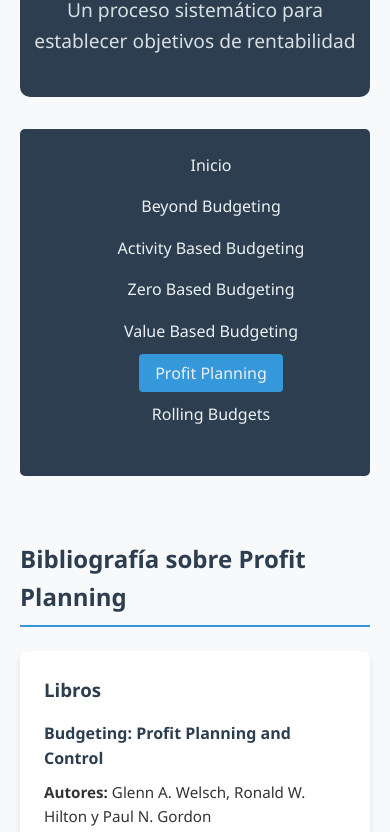
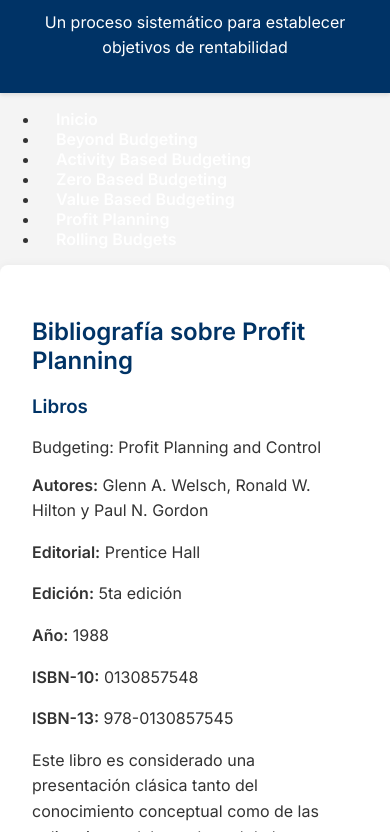
Before and after one commit to Tonymaterazzi23/agile-budgeting-methodologies, a plain HTML site: page profit-planning.html in a window 390 px wide. Shown: the part 88-920 px from the top of the page. Drawn offline with Linux system fonts and the light colour scheme.

Commit message:
Update styles.css

```diff
--- a/css/styles.css
+++ b/css/styles.css
@@ -1,232 +1,53 @@
-/* Estilos generales para el sitio web de Metodologías Ágiles para Presupuestos */
+/* Importa la fuente 'Inter' desde Google Fonts */
+@import url('https://fonts.googleapis.com/css2?family=Inter:wght@400;600&display=swap');
 
-:root {
-  --primary-color: #2c3e50;
-  --secondary-color: #3498db;
-  --accent-color: #e74c3c;
-  --background-color: #f8f9fa;
-  --text-color: #333;
-  --link-color: #2980b9;
-  --link-hover-color: #1a5276;
-  --header-bg: #2c3e50;
-  --header-text: #ecf0f1;
-  --footer-bg: #34495e;
-  --footer-text: #ecf0f1;
-  --card-bg: #fff;
-  --card-shadow: 0 4px 6px rgba(0, 0, 0, 0.1);
-}
-
-* {
+body {
+  font-family: 'Inter', sans-serif;
+  background-color: #f4f4f4; /* Gris claro */
+  color: #333; /* Gris oscuro */
   margin: 0;
   padding: 0;
-  box-sizing: border-box;
-}
-
-body {
-  font-family: 'Segoe UI', Tahoma, Geneva, Verdana, sans-serif;
-  line-height: 1.6;
-  color: var(--text-color);
-  background-color: var(--background-color);
-  max-width: 1200px;
-  margin: 0 auto;
-  padding: 0 20px;
 }
 
 header {
-  background-color: var(--header-bg);
-  color: var(--header-text);
-  padding: 1.5rem 0;
+  background-color: #003366; /* Azul oscuro */
+  color: white;
+  padding: 1rem 2rem;
   text-align: center;
-  margin-bottom: 2rem;
-  border-radius: 0 0 10px 10px;
-}
-
-header h1 {
-  font-size: 2.5rem;
-  margin-bottom: 0.5rem;
-}
-
-header p {
-  font-size: 1.2rem;
-  opacity: 0.9;
-}
-
-nav {
-  background-color: var(--primary-color);
-  padding: 1rem 0;
-  margin-bottom: 2rem;
-  border-radius: 5px;
-}
-
-nav ul {
-  display: flex;
-  justify-content: center;
-  list-style: none;
-  flex-wrap: wrap;
-}
-
-nav li {
-  margin: 0 1rem;
+  box-shadow: 0 2px 4px rgba(0,0,0,0.1);
 }
 
 nav a {
-  color: var(--header-text);
+  color: white;
+  margin: 0 1rem;
   text-decoration: none;
-  font-weight: 500;
-  padding: 0.5rem 1rem;
-  border-radius: 4px;
-  transition: background-color 0.3s;
+  font-weight: 600;
 }
 
-nav a:hover, nav a.active {
-  background-color: var(--secondary-color);
+nav a:hover {
+  text-decoration: underline;
 }
 
 main {
-  padding: 2rem 0;
+  padding: 2rem;
+  max-width: 800px;
+  margin: auto;
+  background: white;
+  box-shadow: 0 0 10px rgba(0,0,0,0.05);
+  border-radius: 8px;
 }
 
-section {
-  margin-bottom: 3rem;
-}
-
-h2 {
-  color: var(--primary-color);
-  margin-bottom: 1.5rem;
-  padding-bottom: 0.5rem;
-  border-bottom: 2px solid var(--secondary-color);
-}
-
-h3 {
-  color: var(--secondary-color);
-  margin: 1.5rem 0 1rem;
-}
-
-h4 {
-  color: var(--primary-color);
-  margin: 1.2rem 0 0.8rem;
+h1, h2, h3 {
+  color: #003366; /* Azul oscuro */
 }
 
 p {
-  margin-bottom: 1rem;
-}
-
-a {
-  color: var(--link-color);
-  text-decoration: none;
-  transition: color 0.3s;
-}
-
-a:hover {
-  color: var(--link-hover-color);
-  text-decoration: underline;
-}
-
-ul, ol {
-  margin-left: 2rem;
-  margin-bottom: 1.5rem;
-}
-
-li {
-  margin-bottom: 0.5rem;
-}
-
-.card {
-  background-color: var(--card-bg);
-  border-radius: 8px;
-  padding: 1.5rem;
-  margin-bottom: 2rem;
-  box-shadow: var(--card-shadow);
-}
-
-.card h3 {
-  color: var(--primary-color);
-  margin-top: 0;
-}
-
-.book-item {
-  margin-bottom: 1.5rem;
-  padding-bottom: 1.5rem;
-  border-bottom: 1px solid #eee;
-}
-
-.book-item:last-child {
-  border-bottom: none;
-}
-
-.book-title {
-  font-weight: bold;
-  color: var(--primary-color);
-}
-
-.book-details {
-  margin-top: 0.5rem;
-  font-size: 0.95rem;
-}
-
-.methodology-card {
-  display: flex;
-  flex-direction: column;
-  height: 100%;
-  transition: transform 0.3s;
-}
-
-.methodology-card:hover {
-  transform: translateY(-5px);
-}
-
-.methodology-grid {
-  display: grid;
-  grid-template-columns: repeat(auto-fill, minmax(300px, 1fr));
-  gap: 2rem;
-}
-
-.btn {
-  display: inline-block;
-  background-color: var(--secondary-color);
-  color: white;
-  padding: 0.8rem 1.5rem;
-  border-radius: 4px;
-  text-decoration: none;
-  font-weight: 500;
-  transition: background-color 0.3s;
-  margin-top: 1rem;
-}
-
-.btn:hover {
-  background-color: var(--link-hover-color);
-  text-decoration: none;
+  line-height: 1.6;
 }
 
 footer {
-  background-color: var(--footer-bg);
-  color: var(--footer-text);
   text-align: center;
-  padding: 2rem 0;
-  margin-top: 3rem;
-  border-radius: 10px 10px 0 0;
+  padding: 1rem;
+  font-size: 0.9rem;
+  color: #666;
 }
-
-footer p {
-  margin-bottom: 0.5rem;
-}
-
-/* Responsive */
-@media (max-width: 768px) {
-  header h1 {
-    font-size: 2rem;
-  }
-
-  nav ul {
-    flex-direction: column;
-    align-items: center;
-  }
-
-  nav li {
-    margin: 0.5rem 0;
-  }
-
-  .methodology-grid {
-    grid-template-columns: 1fr;
-  }
-}
```
